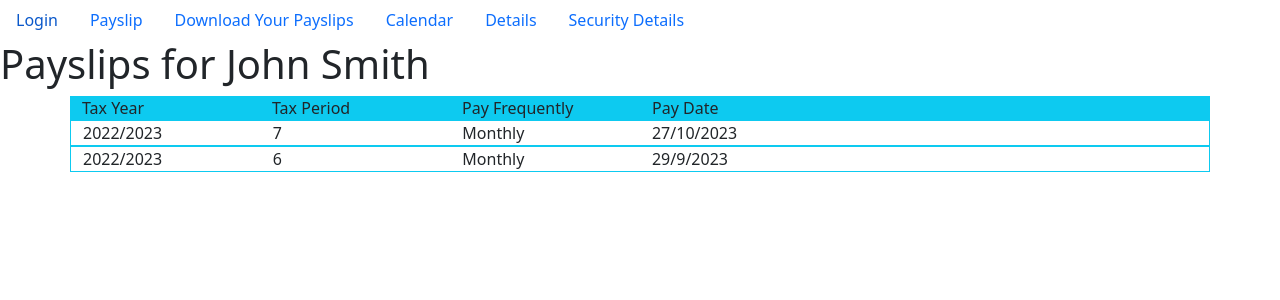
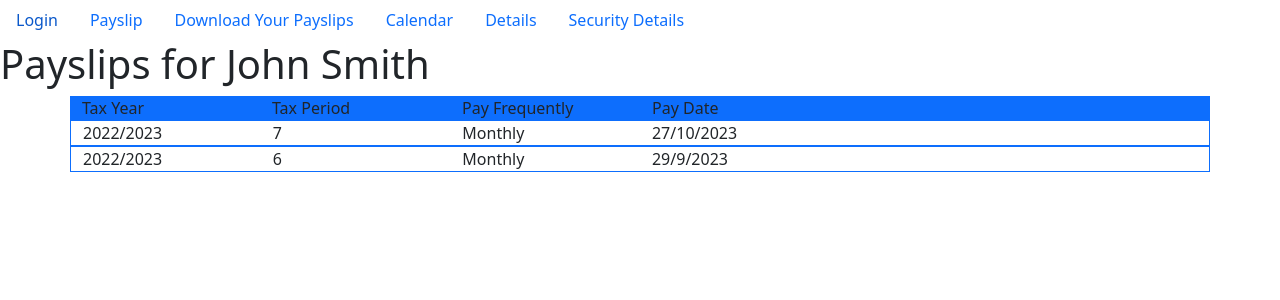
Before and after one commit to KaloyanBobev/payslip-app, a React (Create React App) app: page /download in a window 1280 px wide. Shown: the top 300 px of the page. Built offline with nearby package versions, Linux system fonts and the light colour scheme.

Commit message:
change the color to blue

```diff
--- a/src/pages/DownloadPayslips.js
+++ b/src/pages/DownloadPayslips.js
@@ -5,13 +5,13 @@ export default function DownloadPayslips() {
     <div>
       <h1>Payslips for John Smith</h1>
       <div className="container">
-        <div className="row bg-info">
+        <div className="row bg-primary">
           <div className="col-md-2">Tax Year</div>
           <div className="col-md-2">Tax Period</div>
           <div className="col-md-2">Pay Frequently</div>
           <div className="col-md-2">Pay Date</div>
         </div>
-        <div className="row border border-info">
+        <div className="row border border-primary">
           <div className="col-md-2">2022/2023</div>
           <div className="col-md-2">7</div>
           <div className="col-md-2">Monthly</div>
@@ -19,7 +19,7 @@ export default function DownloadPayslips() {
           <div className="col-md-2"></div>
         </div>
 
-        <div className="row border border-info">
+        <div className="row border border-primary">
           <div className="col-md-2">2022/2023</div>
           <div className="col-md-2">6</div>
           <div className="col-md-2">Monthly</div>
```
